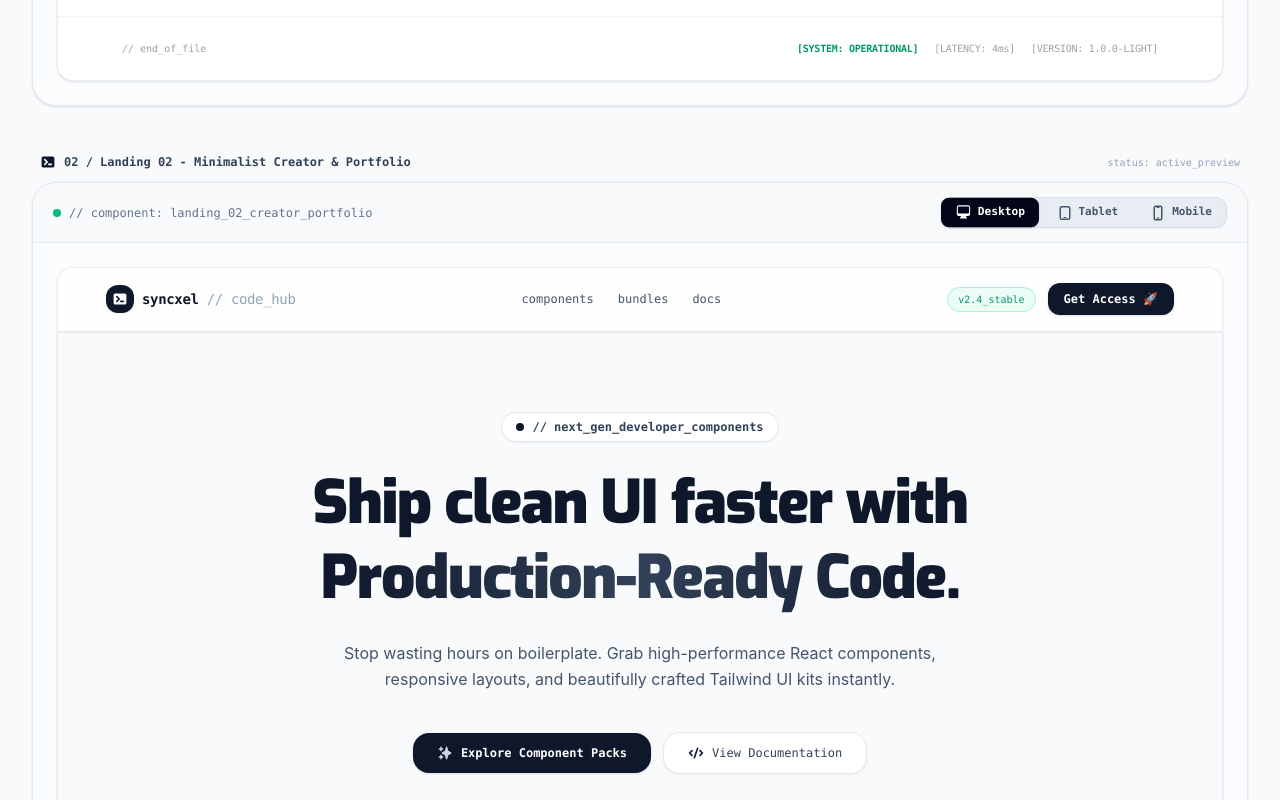
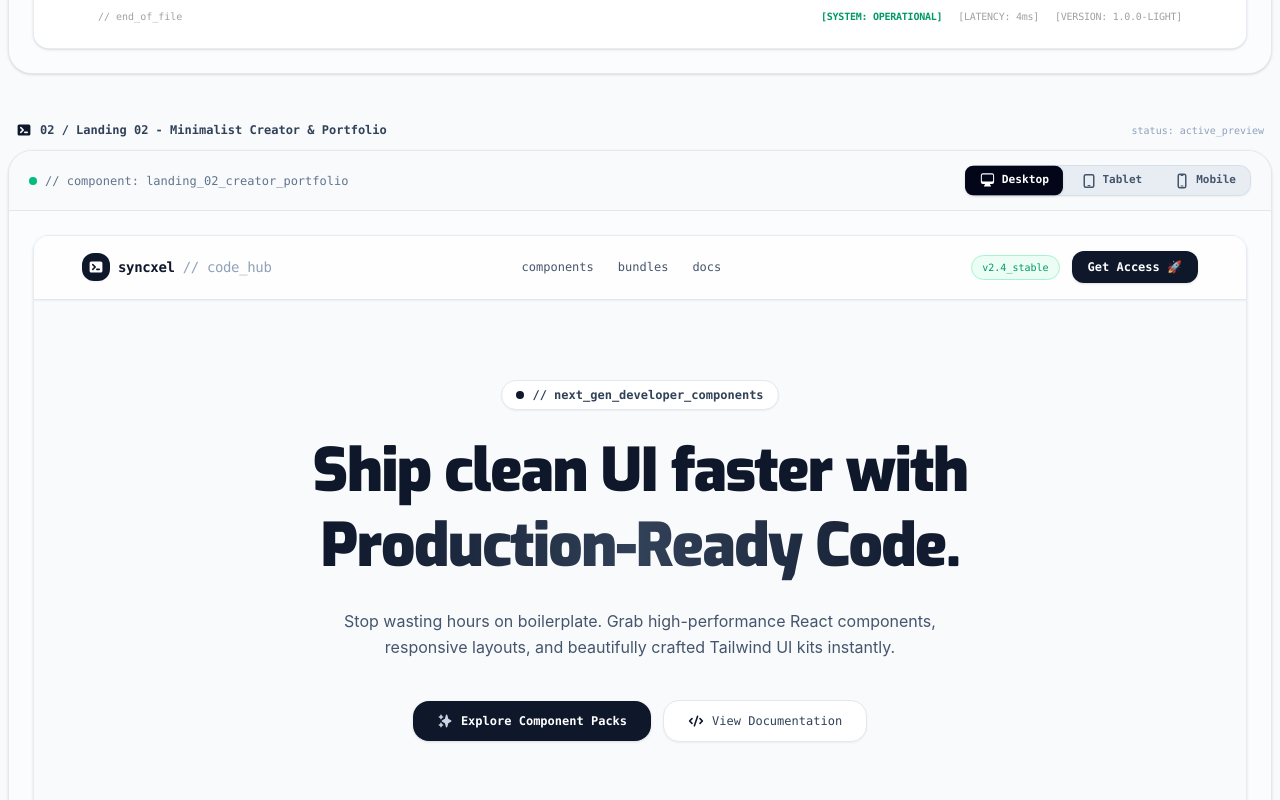
Before and after one commit to lakshan-beast/SyncxelUIPreview, a React (Vite) app: page /landing in a window 1280 px wide. Shown: the part 1270-2070 px from the top of the page. Built offline with nearby package versions, Linux system fonts and the light colour scheme.

Commit message:
Update padding in LandingPreviewPage for improved layout consistency

```diff
--- a/src/pages/LandingPreview.jsx
+++ b/src/pages/LandingPreview.jsx
@@ -40,7 +40,7 @@ export default function LandingPagesPreviewPage() {
         </div>
       </div>
 
-      <div className="max-w-7xl mx-auto px-4 md:px-8 pt-10">
+      <div className="max-w-7xl mx-auto px-0 md:px-2 pt-2">
         {/* NEXT-LEVEL HEADER SECTION */}
         <div className="bg-white border border-slate-200 rounded-3xl p-6 sm:p-8 mb-10 shadow-sm">
           <div className="flex flex-col md:flex-row md:items-center justify-between gap-6">
```
